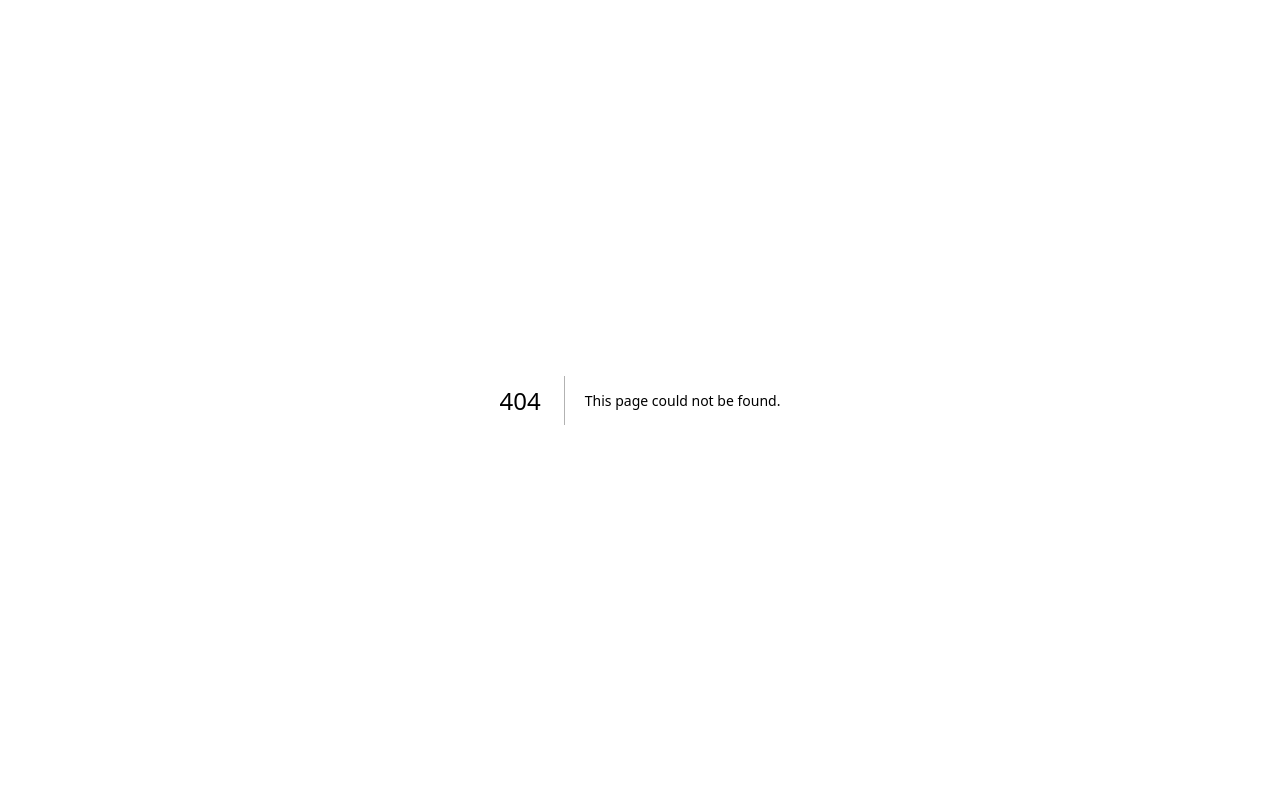
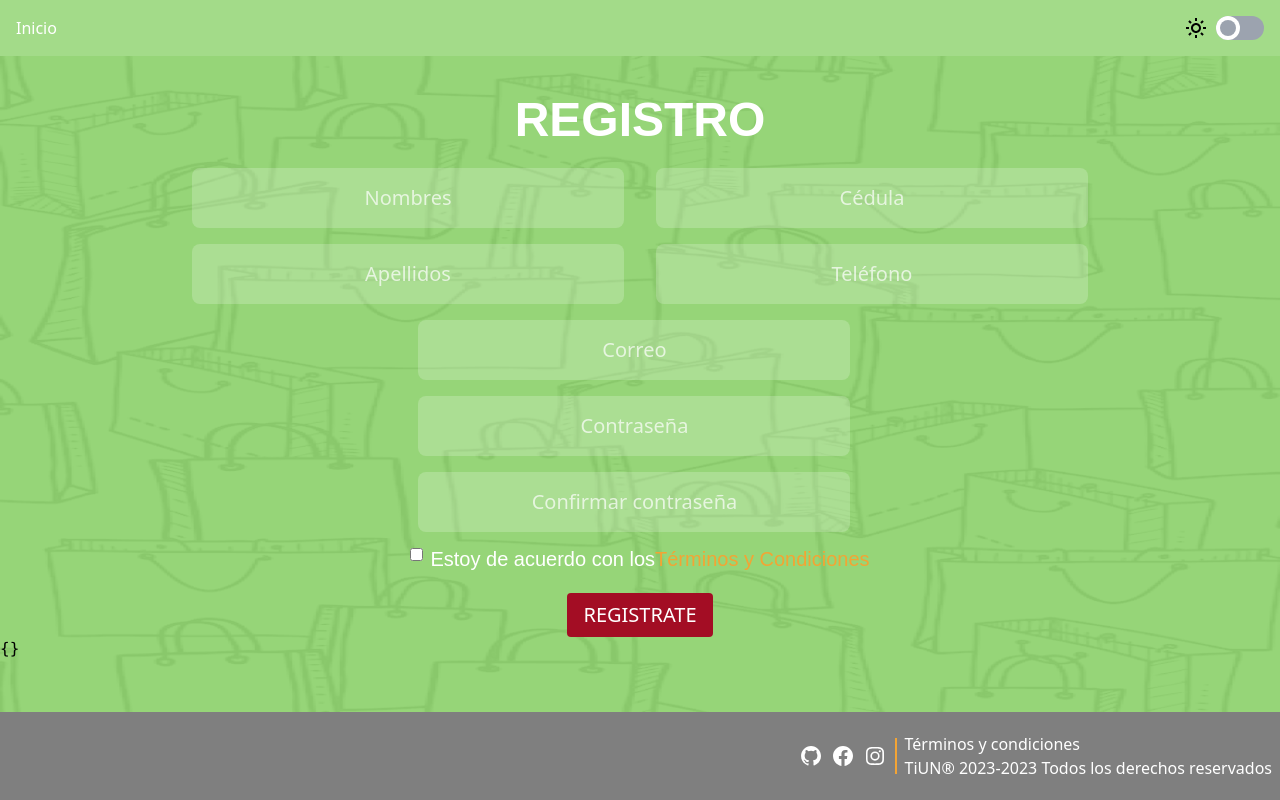
Before and after one commit to lalopezpa/TiUN-Front, a Next.js app: page /signup in a window 1280 px wide. Before the commit this address had no page. Built offline with nearby package versions, Linux system fonts and the light colour scheme.

Commit message:
Configuracion darkmode y cambio registerrequest

```diff
--- a/src/api/auth.js
+++ b/src/api/auth.js
@@ -2,6 +2,6 @@ import axios from 'axios';
 
 const API = 'http://localhost:3000/';
 
-export const registerRequest = user => axios.post(`${API}register`, user);
+export const registerRequest = user => axios.post(`${API}signup`, user);
 
 export const loginRequest = user => axios.post(`${API}signin`, user);
--- a/src/app/login/page.tsx
+++ b/src/app/(auth)/login/page.tsx
@@ -3,15 +3,15 @@
 import React, {useState, useEffect} from 'react';
 import Link from 'next/link';
 import Image from 'next/image';
-import logo from '../../assets/logo.png';
-import logooscuro from '../../assets/logo_oscuro.png';
+import logo from '../../../assets/logo.png';
+import logooscuro from '../../../assets/logo_oscuro.png';
 import {useForm} from 'react-hook-form';
-import type RequestData from '../../types/RequestData';
-import FooterLogin from '../../components/common/FooterLogin';
-import DarkModeToggle from '../../components/common/DarkModeToggle';
-import useDarkMode from '../../hooks/useDarkMode';
-import {useAuth} from '../../context/authContext';
-import Background from '../../components/common/Background';
+import type RequestData from '../../../types/RequestData';
+import FooterLogin from '../../../components/common/FooterLogin';
+import DarkModeToggle from '../../../components/common/DarkModeToggle';
+import useDarkMode from '../../../hooks/useDarkMode';
+import {useAuth} from '../../../context/authContext';
+import Background from '../../../components/common/Background';
 
 const Login = (): JSX.Element => {
 	const	{register, handleSubmit, formState: {errors}, watch} = useForm();
@@ -23,6 +23,7 @@ const Login = (): JSX.Element => {
 		login(data);
 		console.log(data);
 		console.log(errors);
+
 	};
 
 	return (
@@ -86,7 +87,7 @@ const Login = (): JSX.Element => {
 						</button>
 						<div className='font-poppins text-xl flex flex-col justify-center items-center'>
 							<p className='text-white'>
-          ¿No tienes cuenta? <Link href='/SignUp' className='text-amarillo hover:invert'>Regístrate</Link>
+          ¿No tienes cuenta? <Link href='/signup' className='text-amarillo hover:invert'>Regístrate</Link>
 							</p>
 							<p className='text-white'>
           ------- O INGRESA CON --------
--- /dev/null
+++ b/src/app/(auth)/signup/page.tsx
@@ -0,0 +1,213 @@
+'use client';
+import React, {useState, useEffect, useRef} from 'react';
+import Link from 'next/link';
+import DarkModeToggle from '../../../components/common/DarkModeToggle';
+import useDarkMode from '../../../hooks/useDarkMode';
+import Footer from '../../../components/common/Footer';
+import {useForm} from 'react-hook-form';
+import Background from '../../../components/common/Background';
+import {useAuth} from '../../../context/authContext';
+
+const Register = () => {
+	const {modoOscuro, toggleModoOscuro} = useDarkMode();
+	const {register, handleSubmit, formState: {errors}, watch} = useForm();
+	const password = useRef(null);
+	password.current = watch('password', '');
+	const {signup} = useAuth();
+	const onSubmit = async data => {
+		console.log(data);
+		signup(data);
+	};
+
+	return (
+		<>
+			<div className='flex flex-col min-h-screen bg-white dark:bg-verdeOscuro'>
+				<header className='sticky bg-verdeClaro bg-opacity-75 z-50 top-0 p-4 dark:bg-verdeOscuro'>
+					<div className='flex justify-between'>
+						<Link href='/' className='text-white'>Inicio</Link>
+						<DarkModeToggle modoOscuro={modoOscuro } toggleModoOscuro={toggleModoOscuro}/>
+					</div>
+				</header>
+				<main className='flex-grow bg-verdeClaro py-10 bg-opacity-90 dark:bg-verdeOscuro relative z-20' >
+					<form onSubmit={handleSubmit(onSubmit)} className='w-full text-xl flex flex-col justify-center items-center '>
+						<div className='w-full h-full absolute top-0 left-0 -z-20'>
+							<Background modoOscuro={modoOscuro} />
+						</div>
+						<h2 className='text-5xl mb-4 font-poppins font-bold text-white '>REGISTRO</h2>
+						<div className='grid grid-rows-2 grid-flow-col gap-x-0 md:gap-x-4'>
+							<label className='flex flex-col text-white'>
+								<input
+									type='text'
+									placeholder='Nombres'
+									className='w-[20rem] m-2 p-4 bg-white bg-opacity-20 rounded-lg placeholder-white placeholder-opacity-70 placeholder-center text-center focus:outline-none focus:ring-2 focus:ring-verdeOscuro hover:bg-opacity-30 lg:w-[27rem]'
+									{...register('nombre', {
+										required: {
+											value: true,
+											message: 'El Nombre es requerido',
+										},
+										maxLength: 20,
+										minLength: 2,
+									})}
+								/>
+								{errors.nombre?.type === 'required' && <span className='text-red-600 font-poppins'>Nombre requerido</span>}
+								{errors.nombre?.type === 'maxLength' && (
+									<span className='text-red-600 font-poppins' >El nombre no debe ser mayor a 20 caracteres</span>
+								)}
+								{errors.nombre?.type === 'minLength' && (
+									<span className='text-red-600 font-poppins' >El nombre debe ser mayor a 2 caracteres</span>
+								)}
+							</label>
+							<label className='flex flex-col text-white'>
+								<input
+									type='text'
+									placeholder='Apellidos'
+									className='w-[20rem] m-2 p-4 bg-white bg-opacity-20 rounded-lg placeholder-white placeholder-opacity-70 placeholder-center text-center focus:outline-none focus:ring-2 focus:ring-verdeOscuro hover:bg-opacity-30 lg:w-[27rem]'
+									{...register('apellidos', {
+										required: {
+											value: true,
+											message: 'El Apellido es requerido',
+										},
+										maxLength: 20,
+										minLength: 2,
+									})}
+								/>
+								{errors.apellidos?.type === 'required' && <span className='text-red-600 font-poppins'>Apellido requerido</span>}
+								{errors.apellidos?.type === 'maxLength' && (
+									<span className='text-red-600 font-poppins'>El apellido no debe ser mayor a 20 caracteres</span>
+								)}
+								{errors.apellidos?.type === 'minLength' && (
+									<span className='text-red-600 font-poppins' >El apellido debe ser mayor a 2 caracteres</span>
+								)}
+							</label>
+							<label className='flex flex-col text-white'>
+								<input
+									type='number'
+									placeholder='Cédula'
+									className='w-[20rem] m-2 p-4 bg-white bg-opacity-20 rounded-lg placeholder-white placeholder-opacity-70 placeholder-center text-center focus:outline-none focus:ring-2 focus:ring-verdeOscuro hover:bg-opacity-30 lg:w-[27rem] appearance-none'
+									{...register('cedula', {
+										required: {
+											value: true,
+											message: 'La cédula es requerida',
+										},
+										pattern: {
+											value: /^[1-9]{1}\d{5,10}$/,
+											message: 'Cédula no válida',
+										},
+									})}/>
+								{errors.cedula && <span className='text-red-600 font-poppins'>{errors.cedula.message}</span>}
+							</label>
+							<label className='flex flex-col text-white'>
+								<input
+									type='tel'
+									placeholder='Teléfono'
+									className='w-[20rem] m-2 p-4 bg-white bg-opacity-20 rounded-lg placeholder-white placeholder-opacity-70 placeholder-center text-center focus:outline-none focus:ring-2 focus:ring-verdeOscuro hover:bg-opacity-30 lg:w-[27rem]'
+									{...register('telefono', {
+										required: {
+											value: true,
+											message: 'El teléfono es requerido',
+										},
+										pattern: {
+											value: /^[2-9]\d{9}$/,
+											message: 'Número no válido',
+										},
+									})}
+								/>
+								{errors.telefono && <span className='text-red-600 font-poppins'>{errors.telefono.message}</span>}
+							</label>
+						</div>
+						<div className='flex flex-col' >
+							<label className='flex flex-col text-white'>
+								<input
+									type='email'
+									placeholder='Correo'
+									className='w-auto m-2 p-4 bg-white bg-opacity-20 rounded-lg placeholder-white placeholder-opacity-70 placeholder-center text-center focus:outline-none focus:ring-2 focus:ring-verdeOscuro hover:bg-opacity-30 lg:w-[27rem]'
+									{...register('correo', {
+										required: {
+											value: true,
+											message: 'Correo es requerido',
+										},
+										pattern: {
+											value: /^[a-zA-Z0-9_.+-]+@[a-zA-Z0-9-]+\.[a-zA-Z0-9-.]+$/,
+											message: 'Correo no válido',
+										},
+									})}
+								/>
+								{errors.correo && <span className='text-red-600 font-poppins'>{errors.correo.message}</span>}
+							</label>
+							<label className='flex flex-col text-white'>
+								<input
+									type='password'
+									placeholder='Contraseña'
+									className='w-auto m-2 p-4 bg-white bg-opacity-20 rounded-lg placeholder-white placeholder-opacity-70 placeholder-center text-center focus:outline-none focus:ring-2 focus:ring-verdeOscuro hover:bg-opacity-30 lg:w-[27rem]'
+									{...register('password', {
+										required: {
+											value: true,
+											message: 'La Contraseña es requerida',
+										},
+										minLength: {
+											value: 6,
+											message: 'La Contraseña debe ser mayoraaa a 6 caracteres',
+										},
+										maxLength: {
+											value: 20,
+											message: 'La Contraseña debe ser máximo de 20 caracteres',
+										},
+									})}
+								/>
+								{errors.password && <span className='text-red-600 font-poppins'>{errors.password.message}</span>}
+							</label>
+							<label className='flex flex-col text-white'>
+								<input
+									type='password'
+									placeholder='Confirmar contraseña'
+									className='w-auto m-2 p-4 bg-white bg-opacity-20 rounded-lg placeholder-white placeholder-opacity-70 placeholder-center text-center focus:outline-none focus:ring-2 focus:ring-verdeOscuro hover:bg-opacity-30 lg:w-[27rem]'
+									{...register('confirmarcontraseña', {
+										required: {
+											value: true,
+											message: 'Confirmar contraseña es requerida',
+										},
+										minLength: {
+											value: 6,
+											message: 'Confirmar contraseña debe ser mayor a 6 caracteres',
+										},
+										validate: value =>
+											value === password.current || 'Las contraseñas no coinciden',
+									})}
+								/>
+								{errors.confirmarcontraseña && (<span className='text-red-600 font-poppins'>{errors.confirmarcontraseña.message}</span>)}
+							</label>
+							<div className='flex flex-col'>
+								<div className='flex'>
+									<label className='w-4 pr-5'>
+										<input
+											type='checkbox'
+											className='border-2 border-gris rounded  mb-4 '
+											{...register('aceptaTerminos', {
+												required: {
+													value: true,
+													message: 'Para registrate debes aceptar los términos y condiciones',
+												},
+											})}
+										/>
+									</label>
+									<div className='font-poppins text-xl flex justify-between items-center'>
+										<p className='text-white'>Estoy de acuerdo con los  </p> <Link href={'/'} className='text-amarillo hover:invert'> Términos y Condiciones</Link>
+									</div>
+								</div>
+								{errors.aceptaTerminos && <span className='text-red-600 font-poppins'>{errors.aceptaTerminos.message}</span>}
+							</div>
+						</div>
+						<button
+							type='submit'className='mt-4 bg-vinotinto text-white text-bold px-4 py-2 rounded border-solid hover:brightness-125 border-gris'>
+							REGISTRATE
+						</button>
+					</form>
+					<pre style={{width: '400px'}}>{JSON.stringify(watch(), null, 2)}</pre>
+				</main>
+				<Footer ></Footer>
+			</div>
+		</>
+	);
+};
+
+export default Register;
--- a/src/hooks/useDarkMode.ts
+++ b/src/hooks/useDarkMode.ts
@@ -2,25 +2,27 @@
 import {useState, useEffect} from 'react';
 
 const useDarkMode = () => {
-	// Obtén el valor almacenado en el localStorage
-	const storedMode = localStorage.getItem('modoOscuro');
-	const [modoOscuro, setModoOscuro] = useState(storedMode ? JSON.parse(storedMode) : false);
+	const isClient = typeof window === 'object'; // Verifica si estás en un entorno de navegador
+	const storedMode = isClient ? localStorage.getItem('modoOscuro') : null;
+	const [modoOscuro, setModoOscuro] = useState(isClient && storedMode ? JSON.parse(storedMode) : false);
 
 	useEffect(() => {
-		// Agrega o elimina la clase 'dark' del body según el modo oscuro
-		if (modoOscuro) {
-			document.body.classList.add('dark');
-		} else {
-			document.body.classList.remove('dark');
+		if (isClient) {
+			if (modoOscuro) {
+				document.body.classList.add('dark');
+			} else {
+				document.body.classList.remove('dark');
+			}
 		}
-	}, [modoOscuro]);
+	}, [isClient, modoOscuro]);
 
 	const toggleModoOscuro = () => {
 		const newModoOscuro = !modoOscuro;
 		setModoOscuro(newModoOscuro);
 
-		// Actualiza el valor en el localStorage
-		localStorage.setItem('modoOscuro', JSON.stringify(newModoOscuro));
+		if (isClient) {
+			localStorage.setItem('modoOscuro', JSON.stringify(newModoOscuro));
+		}
 	};
 
 	return {modoOscuro, toggleModoOscuro};
```
